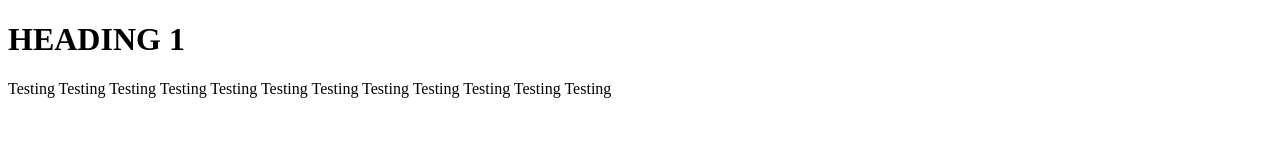
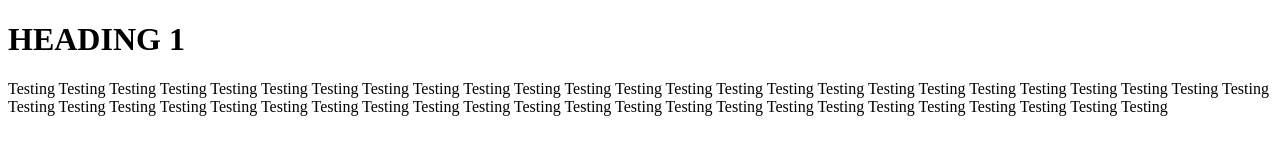
Before and after one commit to JuliusKanneh/demo2, a plain HTML site: page test.html in a window 1280 px wide. Drawn offline with Linux system fonts and the light colour scheme.

Commit message:
Update test.html

```diff
--- a/test.html
+++ b/test.html
@@ -7,6 +7,10 @@
 </head>
 <body>
     <h1>HEADING 1</h1>
-    <p>Testing Testing Testing Testing Testing Testing Testing Testing Testing Testing Testing Testing</p>
+    <p>Testing Testing Testing Testing Testing Testing Testing Testing Testing Testing Testing Testing
+    Testing Testing Testing Testing Testing Testing Testing Testing Testing Testing Testing Testing
+    Testing Testing Testing Testing Testing Testing Testing Testing Testing Testing Testing Testing
+    Testing Testing Testing Testing Testing Testing Testing Testing Testing Testing Testing Testing
+    </p>
 </body>
 </html>
```
